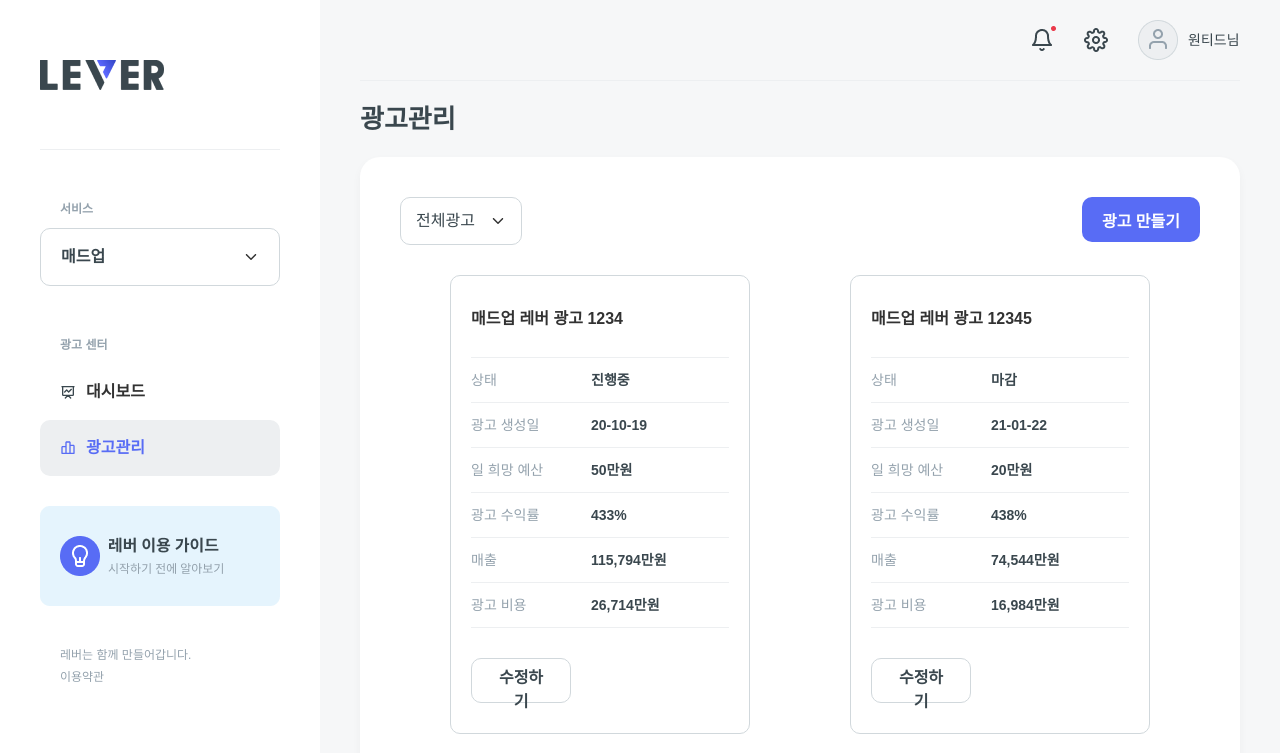
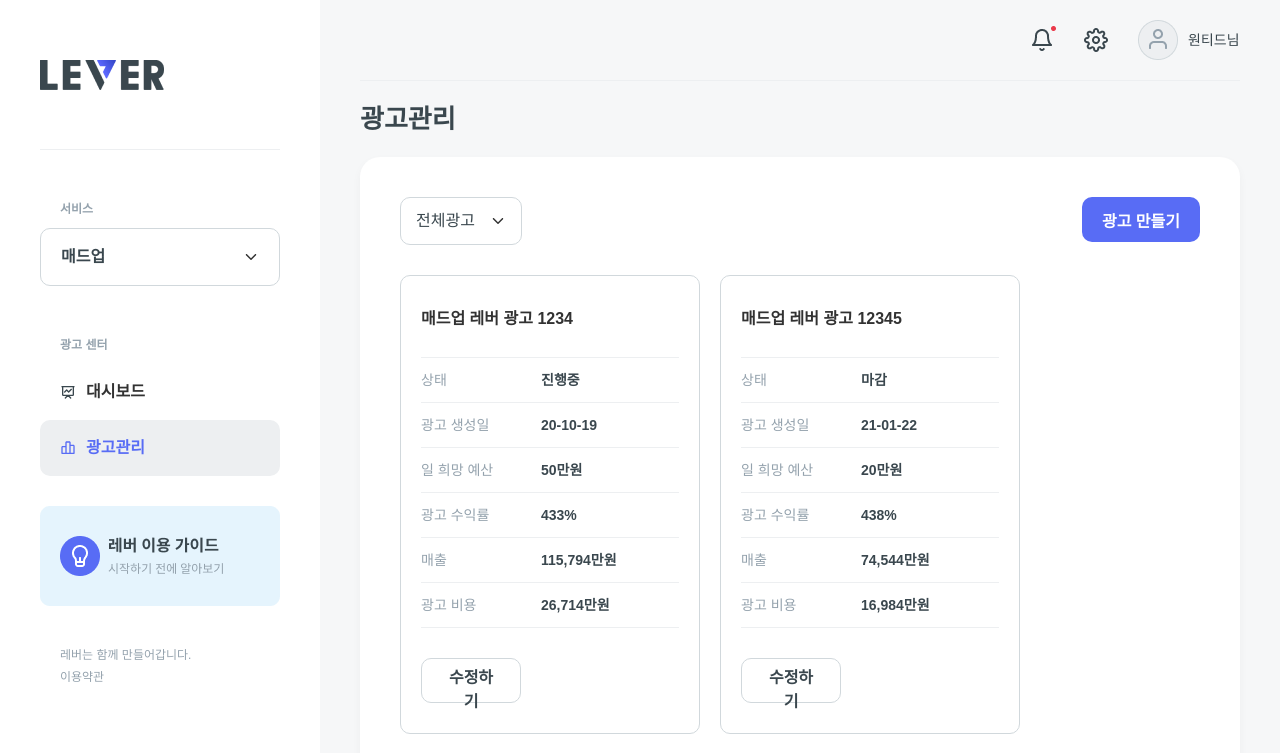
Before and after one commit to strongpond/ad-management-service, a React (Create React App) app: page /ad in a window 1280 px wide. Shown: the top 753 px of the page. Built offline with nearby package versions, Linux system fonts and the light colour scheme.

Commit message:
Style : title 변경

```diff
--- a/public/index.html
+++ b/public/index.html
@@ -5,7 +5,7 @@
     <meta name="viewport" content="width=device-width, initial-scale=1" />
     <meta name="theme-color" content="#000000" />
     <meta name="description" content="Web site created using create-react-app" />
-    <title>Madup</title>
+    <title>LEVER</title>
   </head>
   <body>
     <div id="root"></div>
--- a/src/components/Card/AdCard.js
+++ b/src/components/Card/AdCard.js
@@ -42,7 +42,7 @@ export default AdCard;
 const AdCardWrapper = styled.div`
   display: flex;
   flex-direction: column;
-  margin-bottom: 20px;
+  margin: 0 20px 20px 0;
   padding: 20px;
   width: 300px;
   border: 1px solid ${({ theme }) => theme.colors.borderGrey};
--- a/src/pages/AdManagement.js
+++ b/src/pages/AdManagement.js
@@ -148,6 +148,5 @@ const AddAdButton = styled.button`
 const AdCardSection = styled.div`
   display: flex;
   flex-wrap: wrap;
-  justify-content: space-around;
   margin-top: 30px;
 `;
```
